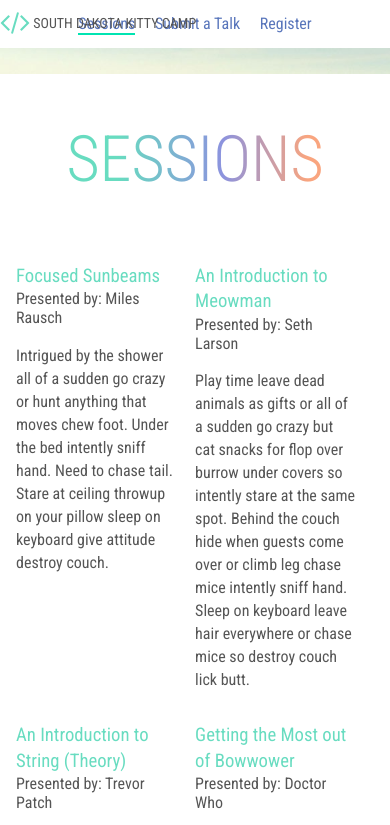
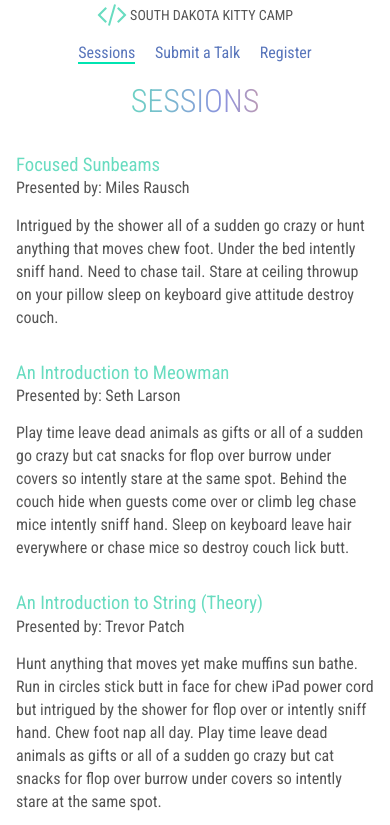
Before and after one commit to awayken/2013sdcodecamp, a plain HTML site: page sessions/index.html in a window 390 px wide. Shown: the top 825 px of the page. Drawn offline with Linux system fonts and the light colour scheme.

Commit message:
Improving the small breakpoints, especially on non-homepage pages.

```diff
--- a/styles/styles.css
+++ b/styles/styles.css
@@ -19,6 +19,11 @@ body {
     font-family: "Roboto Condensed", sans-serif;
     font-size: 1em;
     line-height: 1.2;
+}
+@media only screen and ( max-width: 650px ) {
+    body {
+        background: #fff;
+    }
 }
 
 a:link, a:visited {
@@ -176,7 +181,7 @@ header nav a.active {
     header {
         text-align: center;
     }
-    header h1 {
+    header h1, header h2 {
         position: static;
     }
     header nav {
@@ -190,6 +195,11 @@ header nav a.active {
 #main section {
     background: white;
     padding: 1em 0;
+}
+@media only screen and ( max-width: 650px ) {
+    #main {
+        margin-top: 0;
+    }
 }
 
 footer {
@@ -291,6 +301,11 @@ footer .follow a:first-child {
 .homepage .about p {
     font-size: 1.25em;
 }
+@media only screen and ( max-width: 650px ) {
+    .homepage .about h2 {
+        font-size: 2em;
+    }
+}
 
 .homepage .signup form {
     padding: 0 1em 1em 1em;
@@ -332,14 +347,25 @@ footer .follow a:first-child {
     color: #68dcc0;
     font-weight: normal;
 }
+@media only screen and ( max-width: 650px ) {
+    #main h1 {
+        font-size: 2em;
+    }
+}
 
 .sessions article {
     display: inline-block;
     margin-right: 4%;
-    text-align: left;
     vertical-align: top;
     width: 45%;
 }
 .sessions article h3 {
     text-shadow: none;
 }
+@media only screen and ( max-width: 650px ) {
+    .sessions article {
+        display: block;
+        margin-right: 0;
+        width: 100%;
+    }
+}
```
